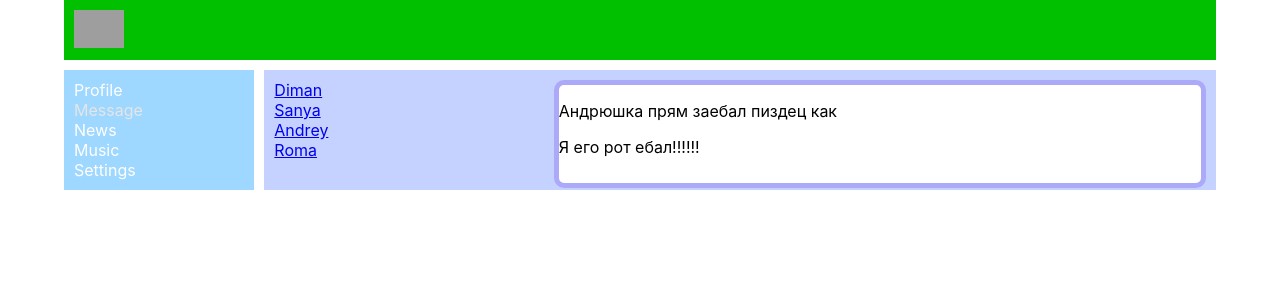
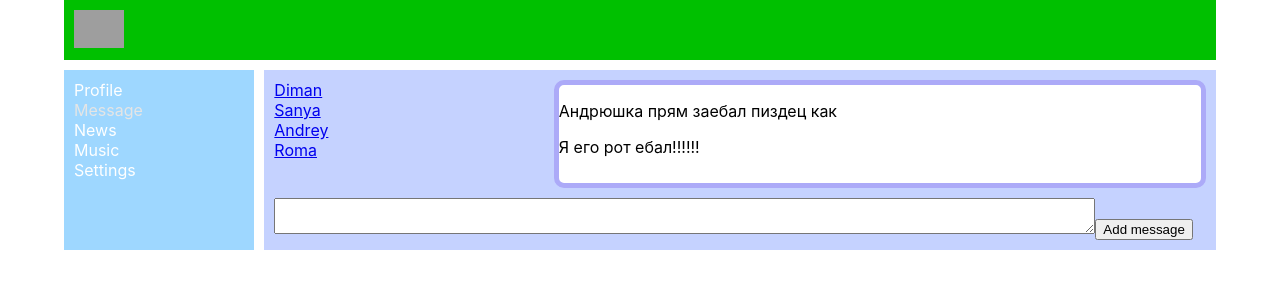
Before and after one commit to Alaicev/React, a React (Create React App) app: page /dialogs in a window 1280 px wide. Shown: the top 300 px of the page. Built offline with nearby package versions, Linux system fonts and the light colour scheme; grey boxes are pictures that could not be loaded.

Commit message:
Создание редюсеров и перенос всех компонент в него

```diff
--- a/src/App.js
+++ b/src/App.js
@@ -20,7 +20,9 @@ const App = (props) => {
                     <Routes>
                         <Route path="/dialogs/*" element={
                             <Dialogs dialogs={props.state.messagePage.dialogs}
-                                     messages={props.state.messagePage.messages}/> } />
+                                     messages={props.state.messagePage.messages}
+                                     dispatch={props.dispatch}
+                                     newMessage={props.state.messagePage.newMessage}/> } />
                         <Route path="/profile" element={
                             <Profile newPostText={props.state.profilePage.newPostText} dispatch={props.dispatch}
                                      posts={props.state.profilePage.posts}/>} />
--- a/src/components/Dialogs/Dialogs.jsx
+++ b/src/components/Dialogs/Dialogs.jsx
@@ -1,6 +1,7 @@
 import React from "react";
 import s from "./Dialogs.module.css"
 import {NavLink} from "react-router-dom";
+import {addMessage, addNewMessage} from "../../redux/messages-reducer";
 
 
 
@@ -26,6 +27,17 @@ const Message = (props) => {
 const Dialogs = (props) => {
 
 
+    let addText = (e) => {
+        let text = e.target.value
+        let addText = addNewMessage(text)
+        props.dispatch(addText)
+    }
+
+    let addMessages = () => {
+        props.dispatch(addMessage())
+    }
+
+
     let dialogElement = props.dialogs.map( i => <DialogItem name={i.name} id={i.id} />);
     let messageElement = props.messages.map( i => <Message m={i.m} id={i.id} />)
 
@@ -37,6 +49,12 @@ const Dialogs = (props) => {
             <div className={s.messageList}>
                 {messageElement}
             </div>
+            <div className={s.addMessage}>
+                <textarea name="message" id="" cols="100"
+                          onChange={ addText }
+                          value={props.newMessage} rows="2"></textarea>
+                <button onClick={addMessages}>Add message</button>
+            </div>
         </div>
     )
 }
--- a/src/components/Dialogs/Dialogs.module.css
+++ b/src/components/Dialogs/Dialogs.module.css
@@ -1,6 +1,9 @@
 .dialogs {
     display: grid;
     grid-template-columns: 30% 1fr;
+    grid-template-areas:
+            "d m"
+            "a a";
 }
 
 .messageList {
@@ -8,4 +11,14 @@
     height: 100%;
     border-radius: 10px;
     border: 5px solid #acaaf8;
+    grid-area: m;
 }
+
+.dialogs {
+    grid-area: d;
+}
+
+.addMessage {
+    grid-area: a;
+    margin-top: 20px;
+}
--- a/src/components/content/MyPosts/MyPosts.jsx
+++ b/src/components/content/MyPosts/MyPosts.jsx
@@ -1,7 +1,7 @@
 import React from "react"
 import s from "./MyPosts.module.css"
 import Post from "./post/Post";
-import {addPostActionCreater, updateNewPostActionCreater} from "../../../redux/state";
+import {addPostActionCreater, updateNewPostActionCreater} from "../../../redux/profile-reducer";
 
 
 const MyPosts = (props) => {
--- /dev/null
+++ b/src/redux/messages-reducer.js
@@ -0,0 +1,31 @@
+const NEW_MESSAGE = "NEW-MESSAGE"
+const ADD_MESSAGE = "ADD-MESSAGE"
+
+const messagesReducer = (state, action) => {
+
+    switch (action.type) {
+        case NEW_MESSAGE:
+            state.newMessage = action.text
+            break;
+        case ADD_MESSAGE:
+            let newMessage = {
+                id: state.messages.length + 1,
+                m: state.newMessage
+            }
+            state.messages.push(newMessage)
+            state.newMessage = ""
+            break;
+    }
+    return state
+}
+
+export const addNewMessage = (text) => {
+    return {type: NEW_MESSAGE, text: text}
+}
+
+export const addMessage = () => {
+    return {type: ADD_MESSAGE}
+}
+
+
+export default messagesReducer;
--- /dev/null
+++ b/src/redux/profile-reducer.js
@@ -0,0 +1,36 @@
+const ADD_POST = "ADD-POST"
+const CHANGE_NEW_POST = "CHANGE-NEW-POST";
+
+const propfileReducer = (state, action) => {
+    // eslint-disable-next-line default-case
+    switch (action.type) {
+        case ADD_POST:
+            let newPost = {
+                id: state.posts.length + 1,
+                message: state.newPostText
+            }
+            if (state.newPostText.length > 20) {
+                alert("Слишком большой текст")
+            } else {
+                state.posts.push(newPost)
+                state.newPostText = ""
+            }
+            break;
+        case CHANGE_NEW_POST:
+            state.newPostText = action.newText
+            break;
+    }
+    return state
+}
+
+export const addPostActionCreater = () => {
+    return {
+        type: ADD_POST
+    }
+}
+
+export const updateNewPostActionCreater = (text) => {
+    return {type: CHANGE_NEW_POST, newText: text}
+}
+
+export default propfileReducer
--- a/src/redux/state.js
+++ b/src/redux/state.js
@@ -1,6 +1,5 @@
-const ADD_POST = "ADD-POST"
-const CHANGE_NEW_POST = "CHANGE-NEW-POST";
-
+import profileReducer from "./profile-reducer";
+import messagesReducer from "./messages-reducer";
 
 let store = {
     _state: {
@@ -30,7 +29,8 @@ let store = {
             messages: [
                 {id: 1, m: "Андрюшка прям заебал пиздец как"},
                 {id: 2, m: "Я его рот ебал!!!!!!"}
-            ]
+            ],
+            newMessage: ""
         }
     },
     getState() {
@@ -43,33 +43,11 @@ let store = {
         this._rerender = observer
     },
     dispatch(action) {
-        if (action.type === ADD_POST) {
-            let newPost = {
-                id: this._state.profilePage.posts.length + 1,
-                message: this._state.profilePage.newPostText
-            }
-            if (this._state.profilePage.newPostText.length > 20) {
-                alert("Слишком большой текст")
-            } else {
-                this._state.profilePage.posts.push(newPost)
-                this._state.profilePage.newPostText = ""
-                this._rerender(this._state)
-            }
-        } else if (action.type === CHANGE_NEW_POST) {
-            this._state.profilePage.newPostText = action.newText
-            this._rerender(this._state)
-        }
+
+        profileReducer(this._state.profilePage, action)
+        messagesReducer(this._state.messagePage, action)
+        this._rerender()
     }
-}
-
-export const addPostActionCreater = () => {
-    return{
-        type: ADD_POST
-    }
-}
-
-export const updateNewPostActionCreater = (text) => {
-    return {type: CHANGE_NEW_POST, newText: text}
 }
 
 
```
Also changed, not shown: public/index.html (+0 -23 lines).
